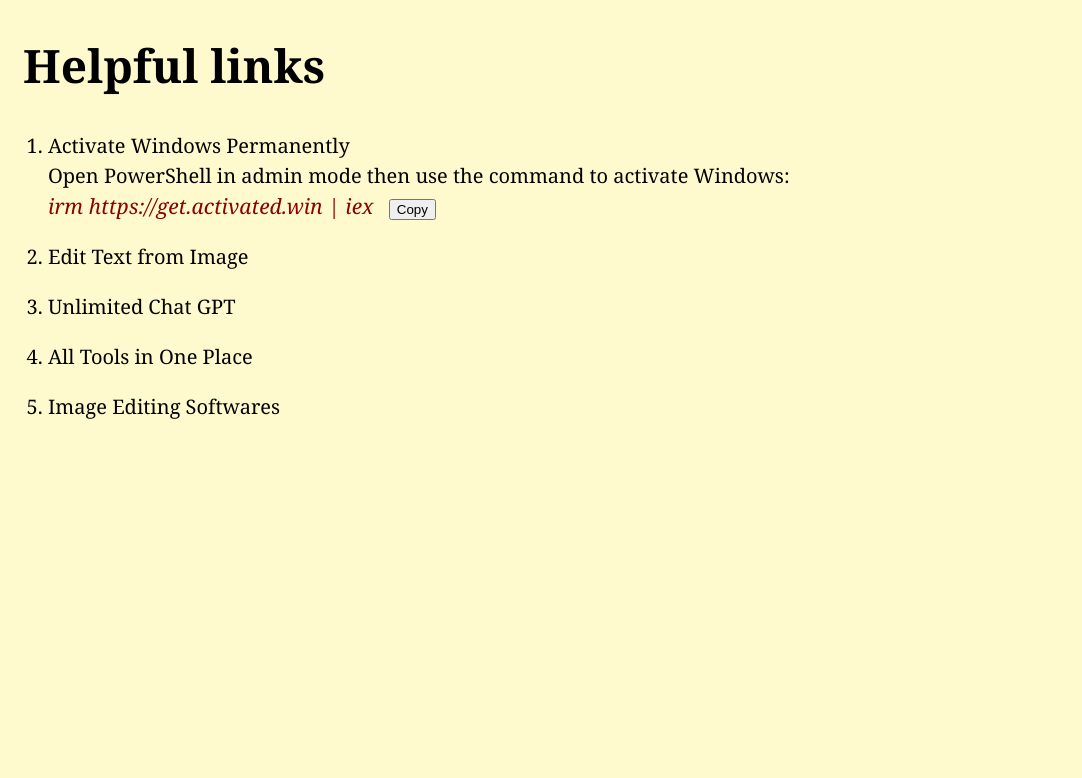
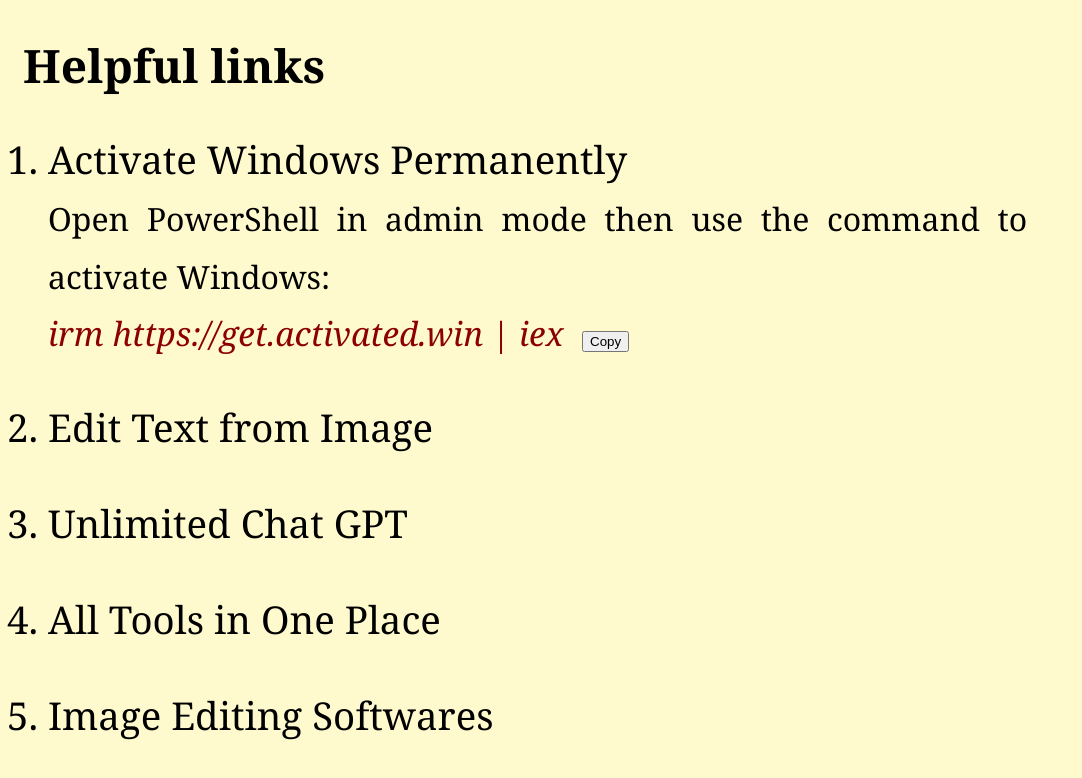
Before and after one commit to LMBpultd/My-Book, a plain HTML site: page index.html in a window 1280 px wide. Both pictures are taken after a click on the item "Activate Windows Permanently". Shown: the whole page, without its empty margins (0-1082 px from the left). Drawn offline with Linux system fonts and the light colour scheme.

Commit message:
Update indexlinks.css

```diff
--- a/css/indexlinks.css
+++ b/css/indexlinks.css
@@ -9,7 +9,7 @@ body {
 li {
     list-style-type: decimal;
     padding-left: 0;
-    font-size: 20px;
+    font-size: 3vw;
     margin-bottom: 1em;
 }
 
@@ -19,9 +19,9 @@ a {
 }
 
 #win{
-    font-size: 20px;
+    font-size: 3vw;
     text-align: justify;
-    width: 73%;
+    width: 80%;
 }
 
 .w1 {
@@ -30,7 +30,7 @@ a {
 .w2 {
     color: darkred;
     font-style: italic;
-    font-size: 21px;
+    font-size: 2.6vw;
 }
 
 h1{
@@ -38,3 +38,7 @@ h1{
 font-size: 46px;
 
 }
+
+#win1{
+    font-size: 2.5vw;
+}
```
